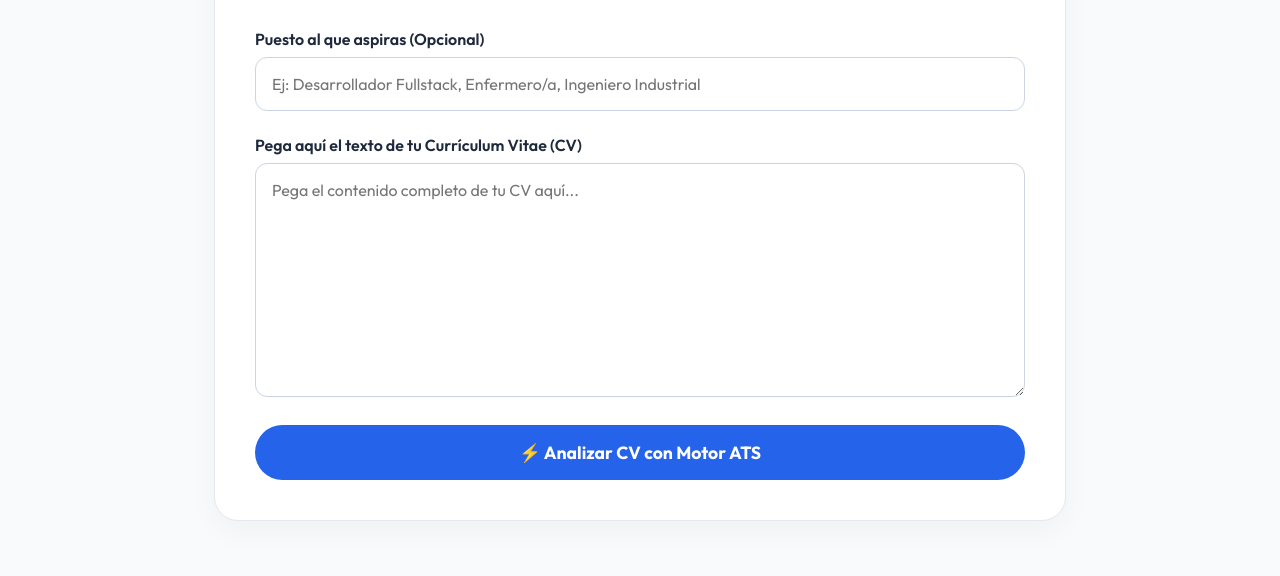
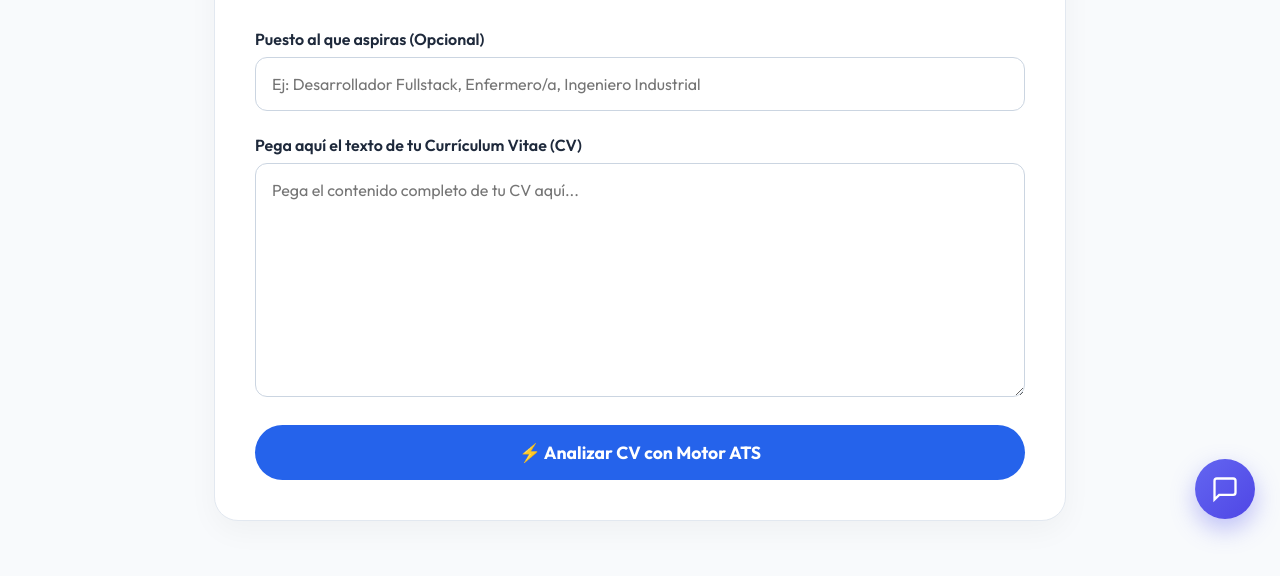
Before and after one commit to puentesglobales-ui/sitepuentesglobales, a website: page public/ats-scanner.html in a window 1280 px wide. Shown: the part 256-832 px from the top of the page. Drawn offline with Linux system fonts and the light colour scheme.

Commit message:
Add ALEX IO native floating AI chat widget connected directly to API

```diff
--- /dev/null
+++ b/public/alex-widget.js
@@ -0,0 +1,177 @@
+/**
+ * ALEX IO Native Floating AI Chat Widget
+ * Conectado directamente con la API REST de PuentesGlobales en Render
+ */
+
+(function () {
+  // Evitar duplicación
+  if (document.getElementById('alex-io-widget-container')) return;
+
+  // Estilos del Widget
+  const style = document.createElement('style');
+  style.innerHTML = `
+    .alex-widget-bubble {
+      position: fixed;
+      bottom: 25px;
+      right: 25px;
+      width: 60px;
+      height: 60px;
+      border-radius: 50%;
+      background: linear-gradient(135deg, #6366f1, #4f46e5);
+      box-shadow: 0 10px 25px rgba(99, 102, 241, 0.4);
+      display: flex;
+      align-items: center;
+      justify-content: center;
+      color: white;
+      cursor: pointer;
+      z-index: 9999;
+      transition: transform 0.3s ease, box-shadow 0.3s ease;
+    }
+    .alex-widget-bubble:hover {
+      transform: scale(1.08);
+      box-shadow: 0 15px 30px rgba(99, 102, 241, 0.6);
+    }
+    .alex-widget-box {
+      display: none;
+      position: fixed;
+      bottom: 95px;
+      right: 25px;
+      width: 360px;
+      max-width: 90vw;
+      height: 480px;
+      background: #ffffff;
+      border-radius: 20px;
+      box-shadow: 0 20px 50px rgba(0,0,0,0.15);
+      border: 1px solid #e2e8f0;
+      z-index: 9999;
+      flex-direction: column;
+      overflow: hidden;
+      font-family: 'Outfit', sans-serif;
+    }
+    .alex-header {
+      background: linear-gradient(135deg, #6366f1, #4f46e5);
+      color: white;
+      padding: 1.2rem;
+      display: flex;
+      justify-content: space-between;
+      align-items: center;
+    }
+    .alex-header h4 { margin: 0; font-size: 1.1rem; font-weight: 700; }
+    .alex-header p { margin: 0; font-size: 0.8rem; opacity: 0.9; }
+    .alex-body {
+      flex: 1;
+      padding: 1rem;
+      overflow-y: auto;
+      background: #f8fafc;
+      display: flex;
+      flex-direction: column;
+      gap: 0.75rem;
+    }
+    .alex-msg {
+      padding: 0.85rem 1rem;
+      border-radius: 14px;
+      font-size: 0.9rem;
+      line-height: 1.4;
+      max-width: 85%;
+    }
+    .alex-msg-bot {
+      background: #ffffff;
+      color: #1e293b;
+      border: 1px solid #e2e8f0;
+      align-self: flex-start;
+      border-bottom-left-radius: 4px;
+    }
+    .alex-msg-user {
+      background: #6366f1;
+      color: #ffffff;
+      align-self: flex-end;
+      border-bottom-right-radius: 4px;
+    }
+    .alex-footer {
+      padding: 0.75rem 1rem;
+      background: white;
+      border-top: 1px solid #e2e8f0;
+      display: flex;
+      gap: 0.5rem;
+    }
+    .alex-footer input {
+      flex: 1;
+      border: 1px solid #cbd5e1;
+      border-radius: 100px;
+      padding: 0.6rem 1rem;
+      font-size: 0.9rem;
+      outline: none;
+    }
+    .alex-footer button {
+      background: #6366f1;
+      color: white;
+      border: none;
+      border-radius: 100px;
+      padding: 0.6rem 1.25rem;
+      font-weight: 600;
+      cursor: pointer;
+    }
+  `;
+  document.head.appendChild(style);
+
+  // Crear HTML del Widget
+  const container = document.createElement('div');
+  container.id = 'alex-io-widget-container';
+  container.innerHTML = `
+    <div class="alex-widget-bubble" onclick="toggleAlexBox()">
+      <svg width="28" height="28" viewBox="0 0 24 24" fill="none" stroke="currentColor" stroke-width="2"><path d="M21 15a2 2 0 0 1-2 2H7l-4 4V5a2 2 0 0 1 2-2h14a2 2 0 0 1 2 2z"></path></svg>
+    </div>
+
+    <div class="alex-widget-box" id="alex-box">
+      <div class="alex-header">
+        <div>
+          <h4>🤖 ALEX IO Assistant</h4>
+          <p>Consultoría Migratoria & Empleo Europa</p>
+        </div>
+        <span onclick="toggleAlexBox()" style="cursor:pointer; font-size:1.2rem">&times;</span>
+      </div>
+      <div class="alex-body" id="alex-chat-body">
+        <div class="alex-msg alex-msg-bot">¡Hola! 👋 Soy ALEX IO. ¿En qué te puedo ayudar sobre empleos, visados o relocalización en Europa?</div>
+      </div>
+      <div class="alex-footer">
+        <input type="text" id="alex-input" placeholder="Escribe tu duda..." onkeypress="if(event.key==='Enter') sendAlexMsg()">
+        <button onclick="sendAlexMsg()">Enviar</button>
+      </div>
+    </div>
+  `;
+  document.body.appendChild(container);
+})();
+
+function toggleAlexBox() {
+  const box = document.getElementById('alex-box');
+  box.style.display = (box.style.display === 'flex') ? 'none' : 'flex';
+}
+
+async function sendAlexMsg() {
+  const input = document.getElementById('alex-input');
+  const msg = input.value.trim();
+  if (!msg) return;
+
+  const body = document.getElementById('alex-chat-body');
+  body.innerHTML += `<div class="alex-msg alex-msg-user">${msg}</div>`;
+  input.value = '';
+  body.scrollTop = body.scrollHeight;
+
+  try {
+    const apiBase = window.PG_CONFIG ? window.PG_CONFIG.API_BASE : '/api/v1';
+    const res = await fetch(`${apiBase}/talkme/chat`, {
+      method: 'POST',
+      headers: { 'Content-Type': 'application/json' },
+      body: JSON.stringify({ message: msg })
+    });
+    const data = await res.json();
+    if (data.success && data.reply) {
+      body.innerHTML += `<div class="alex-msg alex-msg-bot">${data.reply}</div>`;
+    } else {
+      body.innerHTML += `<div class="alex-msg alex-msg-bot">Respuesta recibida.</div>`;
+    }
+  } catch (err) {
+    body.innerHTML += `<div class="alex-msg alex-msg-bot">Disculpa, hubo un problema de conexión temporal.</div>`;
+  }
+  body.scrollTop = body.scrollHeight;
+}
--- a/public/ats-scanner.html
+++ b/public/ats-scanner.html
@@ -123,5 +123,7 @@
             }
         }
     </script>
+    <!-- 🤖 Bot IA en tu Web — powered by ALEX IO -->
+    <script src="alex-widget.js"></script>
 </body>
 </html>
```
Also changed, not shown: public/index.html (+1 -9 lines), public/planes-saas.html (+2 -0 lines), public/search-results.html (+1 -9 lines), public/simulador-entrevista.html (+2 -0 lines), public/test-psicometrico.html (+2 -0 lines).
